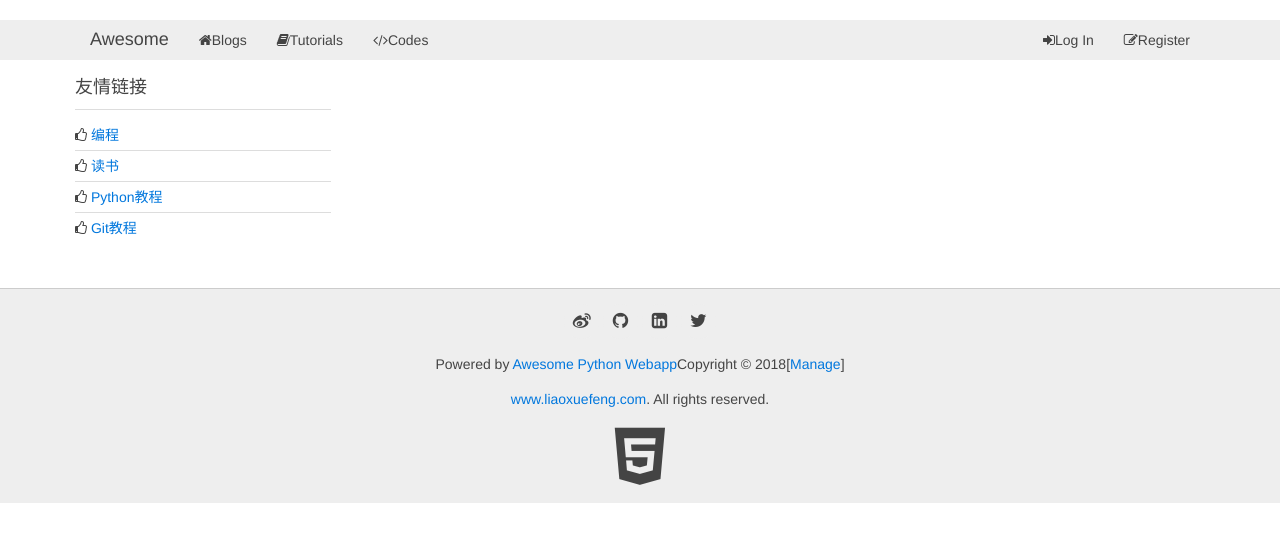
After one commit to yauvyong/awesome-python3-webapp, a Python web app: template www/templates/blogs2.html in a window 1280 px wide. The commit adds this page. Shown: the top 542 px of the page. Run offline with Jinja, Linux system fonts and the light colour scheme; the template is opened without the code that fills it, so the values that code supplies are empty; some libraries are stand-ins or nearby versions.

Commit message:
Day10
Test

```diff
--- a/www/handlers.py
+++ b/www/handlers.py
@@ -22,7 +22,7 @@ def index(request):
 		]
 
 	return {
-		'__template__': 'blogs.html',
+		'__template__': 'blogs2.html',
 		'blogs': blogs
 		}
 
--- /dev/null
+++ b/www/templates/blogs2.html
@@ -0,0 +1,31 @@
+{% extends '__base__.html' %}
+
+{% block title %}日志{% endblock %}
+
+{% block content %}
+
+    <div class="uk-width-medium-3-4">
+        {% for blog in blogs %}
+            <article class="uk-article">
+                <h2><a href="/blog/{{ blog.id }}">{{ blog.name }}</a></h2>
+                <p class="uk-article-meta">发表于{{ blog.created_at}}</p>
+                <p>{{ blog.summary }}</p>
+                <p><a href="/blog/{{ blog.id }}">继续阅读 <i class="uk-icon-angle-double-right"></i></a></p>
+            </article>
+            <hr class="uk-article-divider">
+        {% endfor %}
+    </div>
+
+    <div class="uk-width-medium-1-4">
+        <div class="uk-panel uk-panel-header">
+            <h3 class="uk-panel-title">友情链接</h3>
+            <ul class="uk-list uk-list-line">
+                <li><i class="uk-icon-thumbs-o-up"></i> <a target="_blank" href="#">编程</a></li>
+                <li><i class="uk-icon-thumbs-o-up"></i> <a target="_blank" href="#">读书</a></li>
+                <li><i class="uk-icon-thumbs-o-up"></i> <a target="_blank" href="#">Python教程</a></li>
+                <li><i class="uk-icon-thumbs-o-up"></i> <a target="_blank" href="#">Git教程</a></li>
+            </ul>
+        </div>
+    </div>
+
+{% endblock %}
--- a/www/templates/signin.html
+++ b/www/templates/signin.html
@@ -44,7 +44,7 @@ $(function() {
 <body>
 	<div class="uk-vertical-align uk-text-center uk-height-1-1">
         <div class="uk-vertical-align-middle" style="width: 320px">
-			<h1>User Registration</h1>
+			<h1>Welcome! Please sign in.</h1>
 			<form id ='vm' v-on="submit:submit" class="uk-panel uk-panel-box uk-form uk-form-stacked">
 				<div class="uk-alert uk-alert-danger uk-hidden"></div>
 				<div class="uk-form-row">
```
